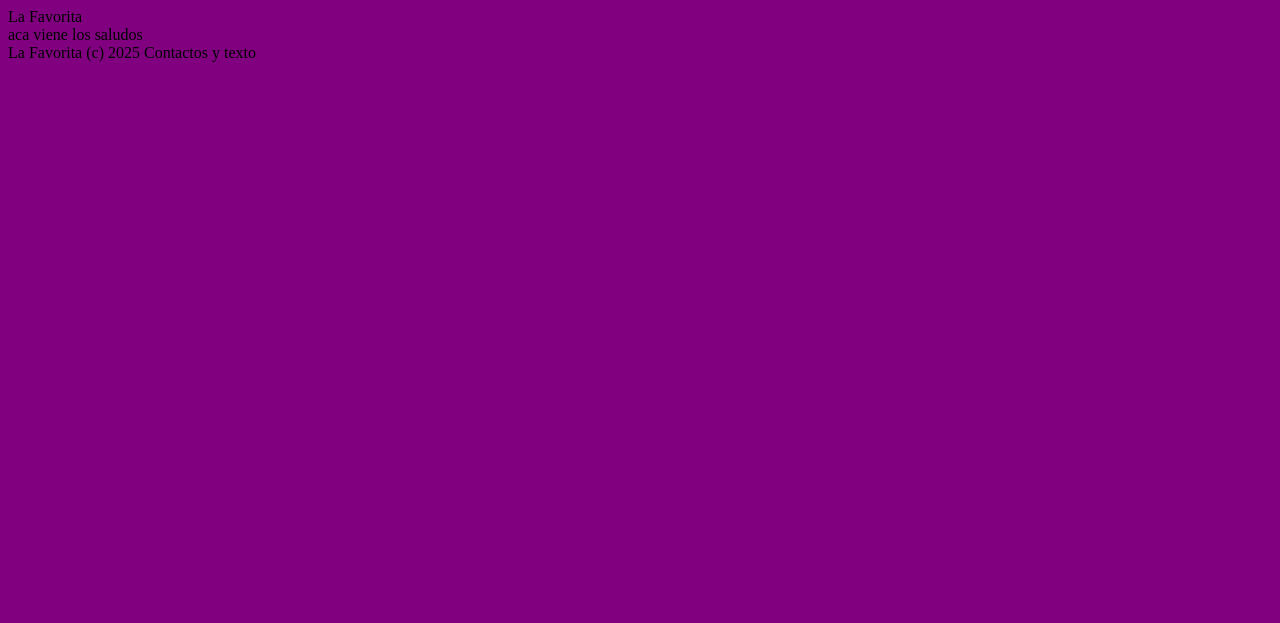
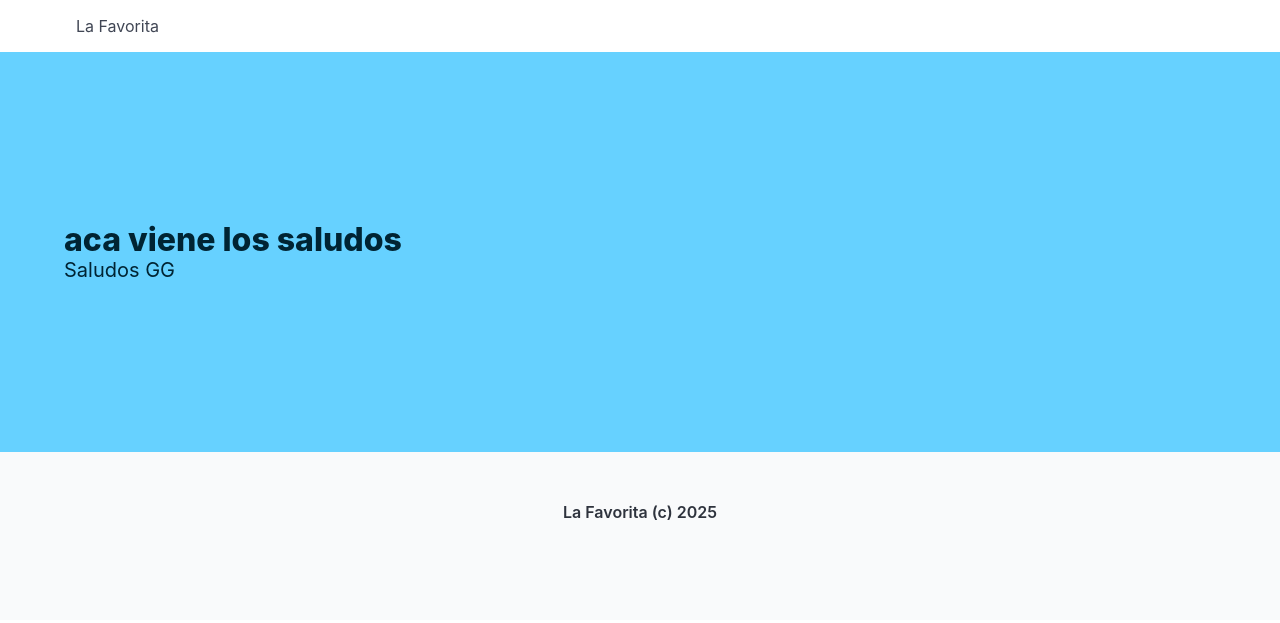
Before and after one commit to Sthanix/LaFavorita, a plain HTML site: page index.html in a window 1280 px wide. Drawn offline with nearby package versions, Linux system fonts and the light colour scheme.

Commit message:
Mejora de la interfaz

```diff
--- a/index.html
+++ b/index.html
@@ -5,18 +5,41 @@
     <meta charset="UTF-8">
     <meta http-equiv="X-UA-Compatible" content="IE=edge">
     <meta name="viewport" content="width=device-width, initial-scale=1.0">
+    <link rel="stylesheet" href="https://cdn.jsdelivr.net/npm/bulma@1.0.4/css/bulma.min.css">
     <title>La Favorita</title>
     <link rel="stylesheet" href="style.css">
 </head>
 
 <body>
     <header>
-        La Favorita
+        <nav class="navbar">
+            <div class="container">
+                <div class="navbar-menu">
+                    <div class="navbar-start">
+                        <a class="navbar-item">
+                            La Favorita
+                        </a>
+                    </div>
+                </div>
+            </div>
+        </nav>
     </header>
-    aca viene los saludos
-    <footer>
-	La Favorita (c) 2025
-        Contactos y texto
+
+    <section class="hero is-info is-halfheight">
+        <div class="hero-body">
+            <div class="container">
+                <p class="title">aca viene los saludos</p>
+                <p class="subtitle">Saludos GG</p>
+            </div>
+        </div>
+    </section>
+
+    <footer class="footer">
+        <div class="content has-text-centered">
+            <p>
+                <strong>La Favorita (c) 2025</strong>
+            </p>
+        </div>
     </footer>
 </body>
 
```
